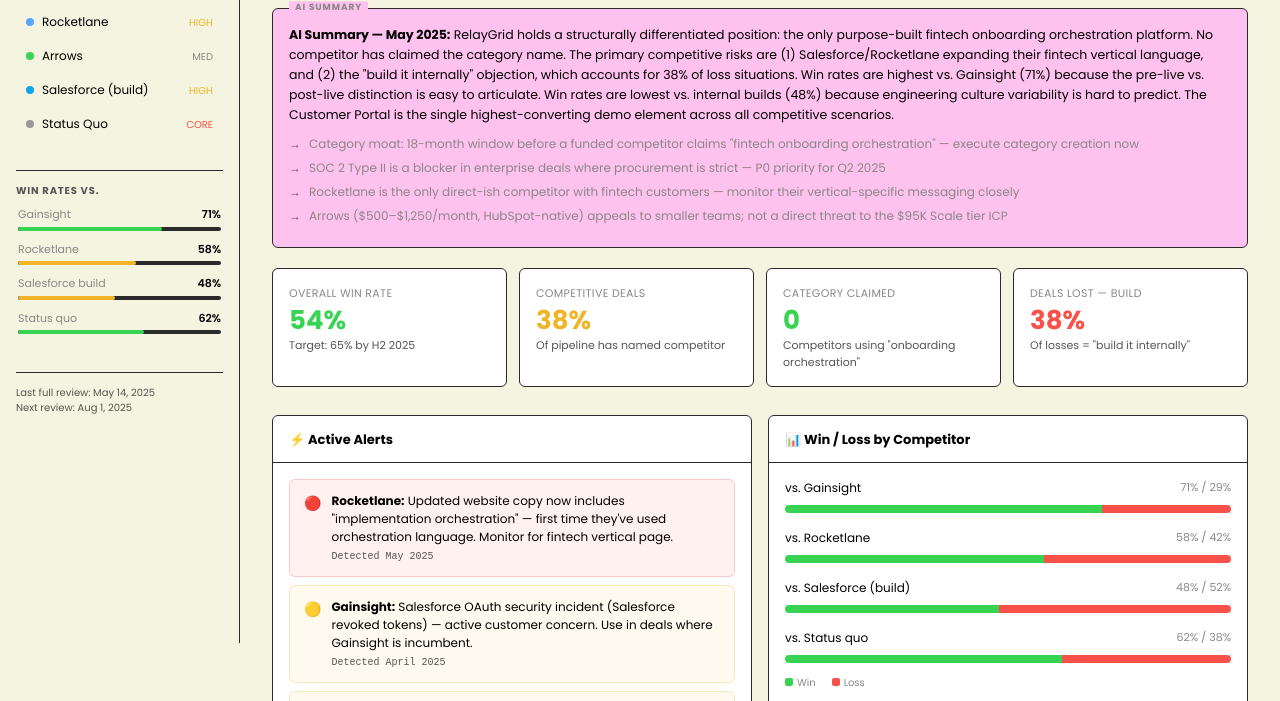
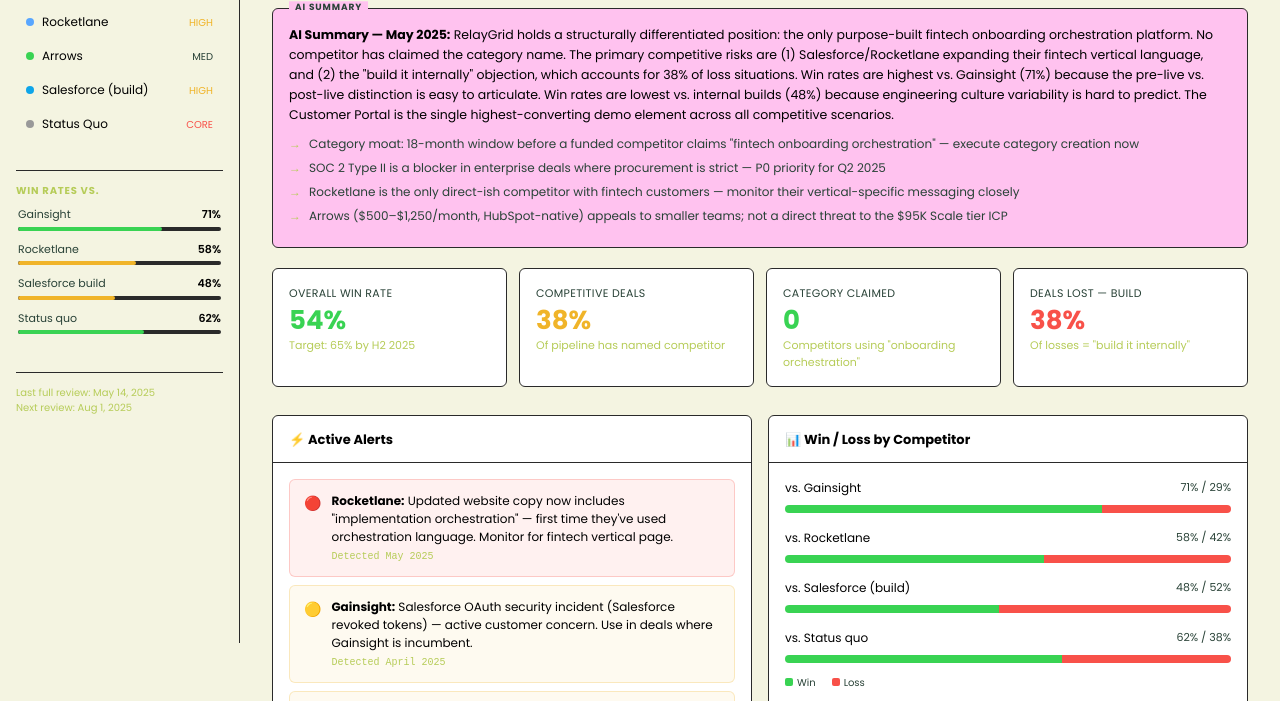
Before and after one commit to tia-kelly/competitive_intelligence, a plain HTML site: page index.html in a window 1280 px wide. Shown: the part 157-858 px from the top of the page. Drawn offline with Linux system fonts and the light colour scheme.

Commit message:
Update index.html

```diff
--- a/index.html
+++ b/index.html
@@ -17,8 +17,8 @@
     --border:    #2a2a2a;
     --border-lt: #333333;
     --text:      #000000;
-    --muted:     #888888;
-    --dim:       #555555;
+    --muted:     #294237;
+    --dim:       #B6CC58;
     --black:     #000000;
 
     /* Accent per competitor */
```
